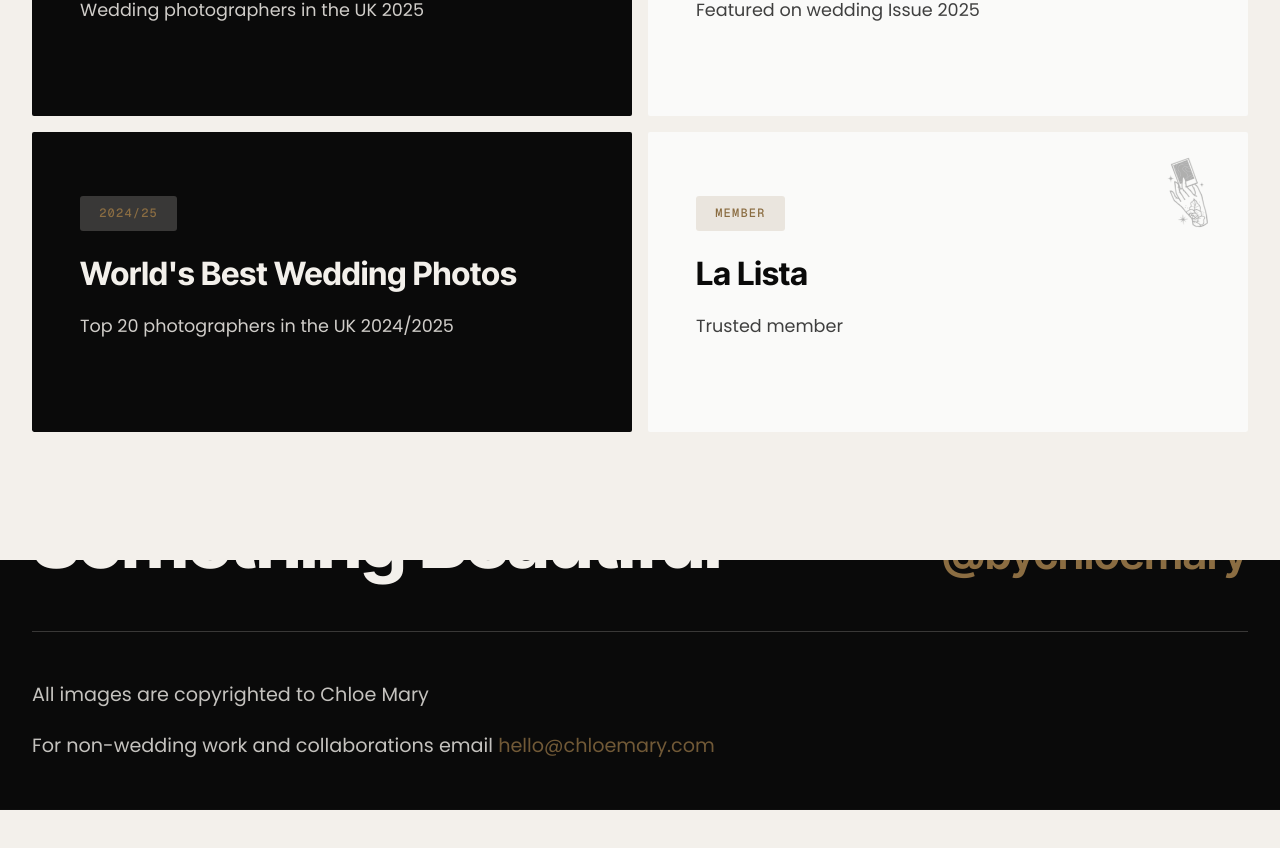
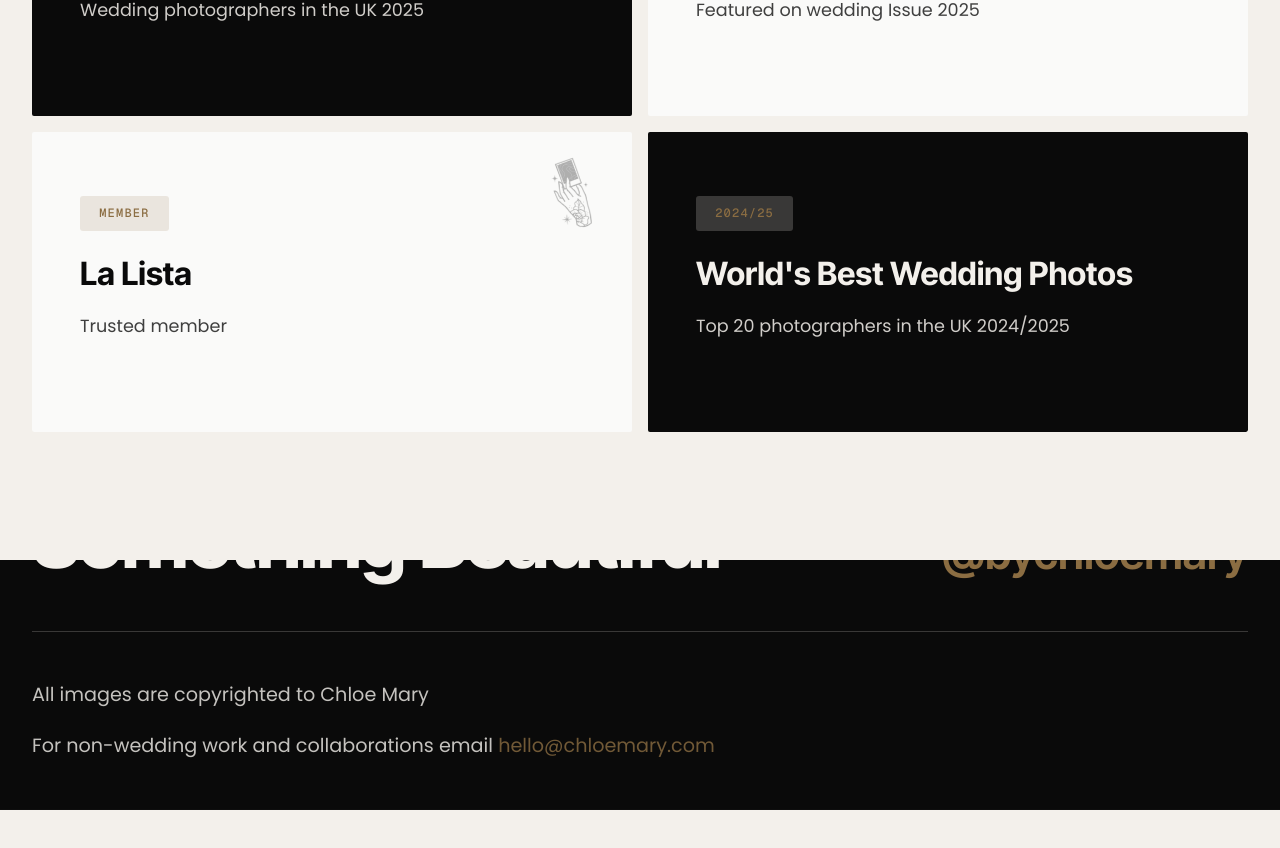
Before and after one commit to maxwebsterkhan/chloe-mary, a Next.js app: page / in a window 1280 px wide. Shown: the part 2097-2945 px from the top of the page. Built offline with nearby package versions, Linux system fonts and the light colour scheme.

Commit message:
card orderfix

```diff
--- a/src/app/_components/achievements/achievements.module.scss
+++ b/src/app/_components/achievements/achievements.module.scss
@@ -38,18 +38,26 @@
     border-radius: 2px;
     overflow: hidden;
 
+    // Desktop: swap World's Best and La Lista
+    & > *:nth-child(3) {
+      order: 4;
+    }
+    & > *:nth-child(4) {
+      order: 3;
+    }
+
     @include breakpoint-down("tablet") {
       grid-template-columns: 1fr;
       grid-template-rows: auto;
       gap: 1rem;
       border-radius: 2px;
 
-      // Swap order of last two cards on mobile
+      // Reset order for mobile
       & > *:nth-child(3) {
-        order: 4;
+        order: 3;
       }
       & > *:nth-child(4) {
-        order: 3;
+        order: 4;
       }
     }
 
```
